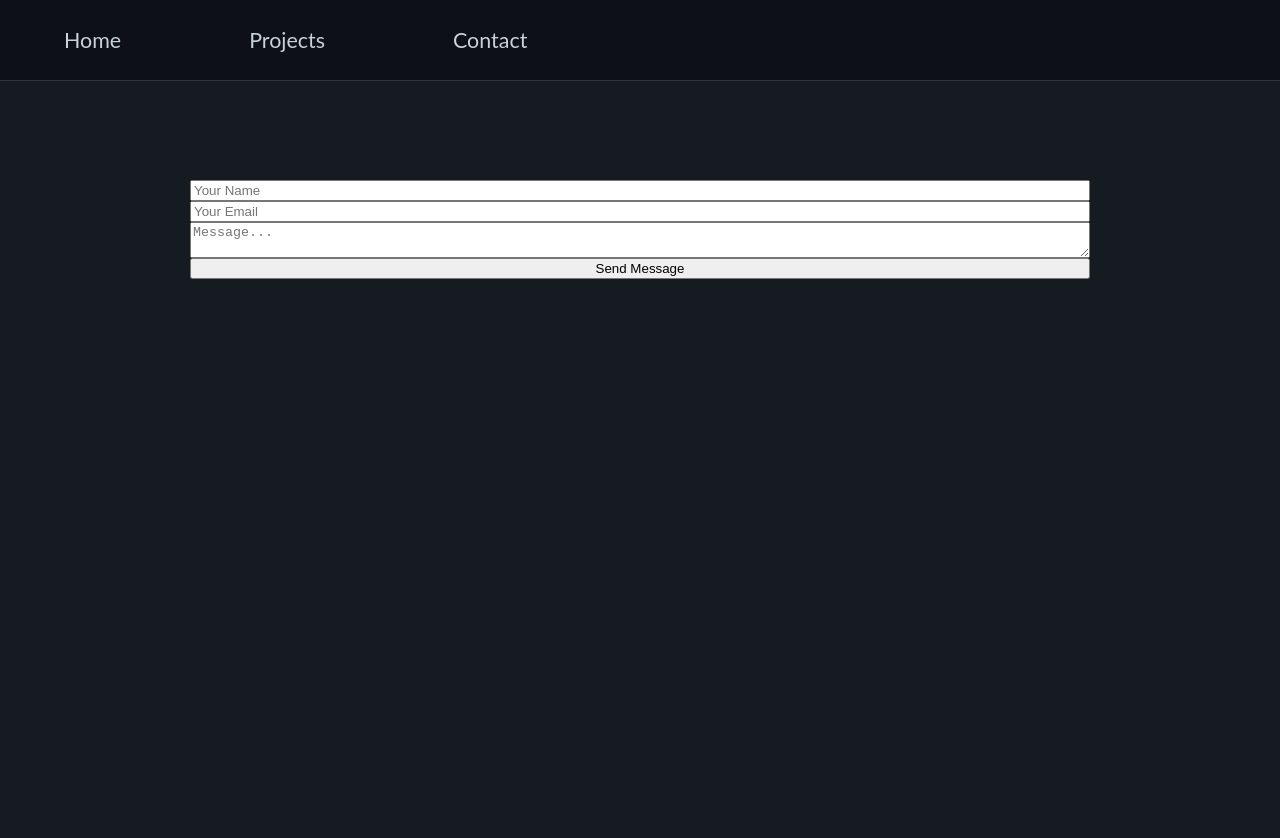
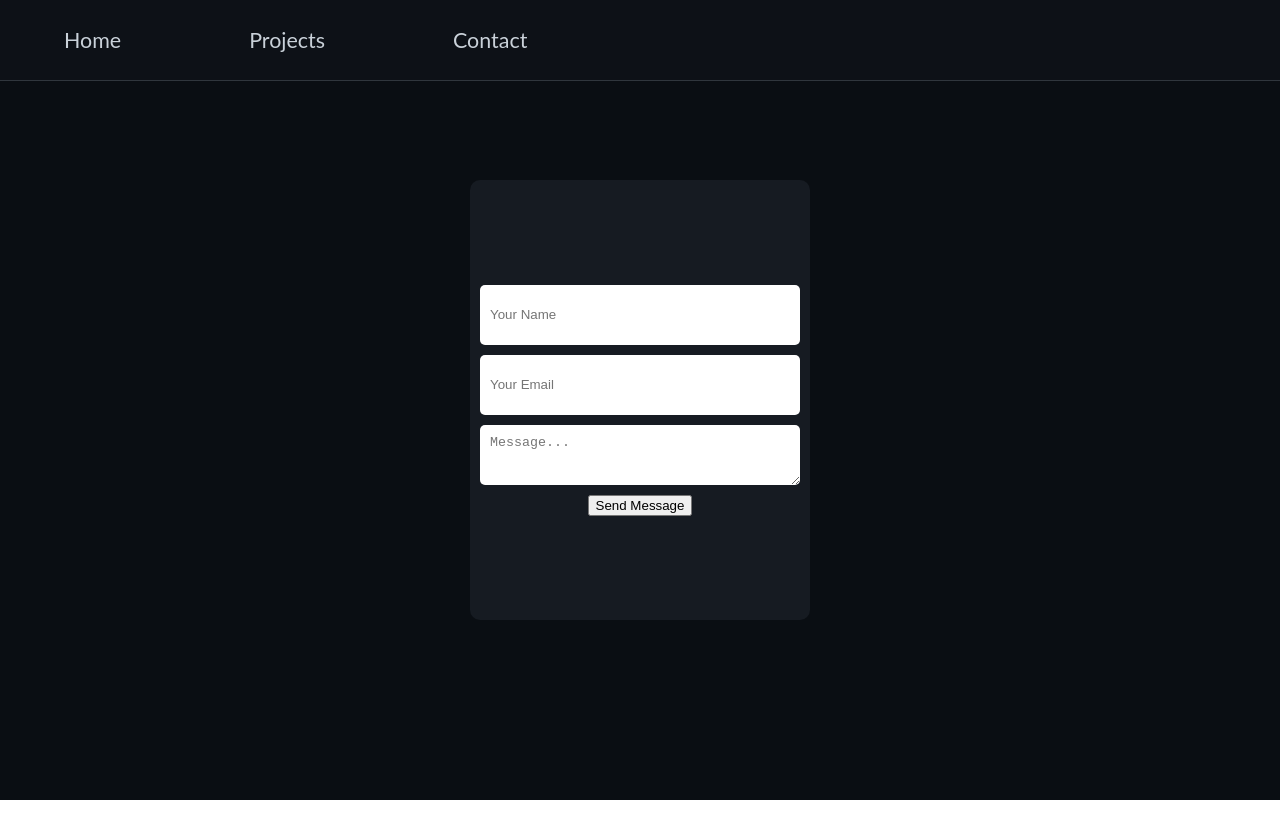
Before and after one commit to liamtbo/portfolio_website, a React (Create React App) app: page /contact in a window 1280 px wide. Shown: the top 838 px of the page. After the commit the page ends 800 px from the top, so only its background shows below. Built offline with nearby package versions, Linux system fonts and the light colour scheme.

Commit message:
form display perfect, send another button and text still need reformatting

```diff
--- a/src/css/ContactForm.module.css
+++ b/src/css/ContactForm.module.css
@@ -1,27 +1,35 @@
+
+.pageBackground {
+  /* background-color: #161B22;*/
+  display: flex;
+  justify-content: center;
+  align-items: center;
+  background-color: #0a0e13;
+  height: 100vh;
+  width: 100vw;
+}
 
 .form {
   display: flex;
   flex-direction: column;
-  margin-top: 80px;
-  margin-left: 90px;
-  margin-right: 90px;
-  color: #C9D1D9;
-  /* background-color: #161B22; */
-  border-radius: 10px;
-  padding: 100px;
+  justify-content: center; /*horizontal alignment*/
+  align-items: center; /*vertical*/
+  background-color: #161B22; /* background color of this flexbox*/
+  border-radius: 10px; /* smoothed corner */
+  padding: 20px; /* spacing within form */
+  width: 300px;
+  height: 400px;
 }
 
-.pageBackground {
-  background-color: #161B22;
-  height: 100vh;
-  width: 100vw;
+input, textarea {
+  width: 100%; /* makes input boxes fit horizontally */
+  height: 10%;
+  padding: 10px; /* makes each input box bigger */
+  margin-bottom: 10px; /* space between each input box */
+  border-radius: 5px;
+  border: none
 }
 
 .submittedText {
-  display: flex; /* allows tools to minipulate below*/
-  justify-content: center; /* center horizontally */
-  align-items: center; /* aligns vertically */
-  height: 100vh; /* flex box takes up whole hight of page */
-  color: #C9D1D9;
-  flex-direction: column;
+
 }
--- a/src/pages/contact.js
+++ b/src/pages/contact.js
@@ -46,7 +46,6 @@
   };
 
   return (
-    <div>
     <div className={styles.pageBackground}>
       < NavBar />
       {!submitted ? (
@@ -63,6 +62,5 @@
         </div>
       )}
     </div>
-    </div>
   )
 }
```
Lines whose indentation alone changed are shown as unchanged.
